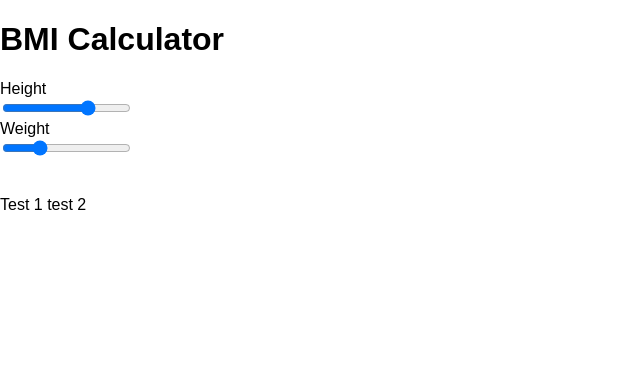
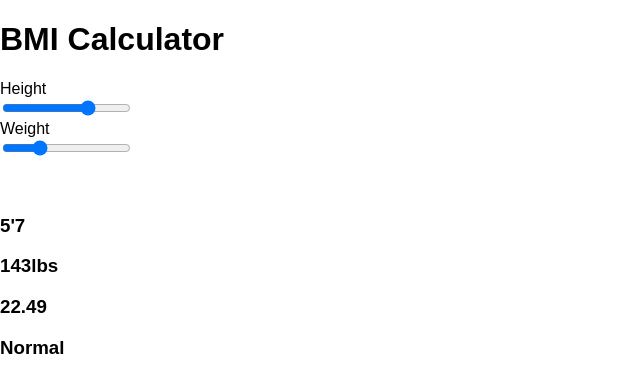
Before and after one commit to thoriqnf/BMI-Calculator-react, a React (Create React App) app in the folder web/: page / in a window 1280 px wide. Shown: the top 392 px of the page, without its empty margins (0-640 px from the left). Built offline with nearby package versions, Linux system fonts and the light colour scheme.

Commit message:
finishing all function output

```diff
--- a/web/src/App.js
+++ b/web/src/App.js
@@ -62,7 +62,7 @@ class App extends Component {
         </form>
         <br />
         <br />
-        <Output />
+        <Output data={this.state} />
       </div>
     );
   }
--- a/web/src/Components/Output.js
+++ b/web/src/Components/Output.js
@@ -1,8 +1,39 @@
 import React, { Component } from "react";
 
 class Output extends Component {
+  toFeet(n) {
+    let realFeet = n * 0.3937 / 12;
+    var feet = Math.floor(realFeet);
+    var inches = Math.round((realFeet - feet) * 12);
+    return feet + "'" + inches;
+  }
+
+  toLbs(n) {
+    let nearExact = n / 0.45359237;
+    var lbs = Math.floor(nearExact);
+    return lbs;
+  }
   render() {
-    return <div className="App">Test 1 test 2</div>;
+    let height = this.toFeet(this.props.data.height);
+    let weight = this.toLbs(this.props.data.weight);
+    let bmi = this.props.data.bmi;
+    let bmiClass = this.props.data.bmiClass;
+
+    return (
+      <div className="output">
+        <h3>{height}</h3>
+        <h3>{weight}lbs</h3>
+        <h3>{bmi}</h3>
+        <h3 className={this.props.data.bmiClass === "Obese" ? "danger" : ""}>
+          {bmiClass}{" "}
+          {this.props.data.bmiClass === "Obese" ? (
+            <a href="http://someproductsite.com">What Can i Do?</a>
+          ) : (
+            ""
+          )}
+        </h3>
+      </div>
+    );
   }
 }
 
```
